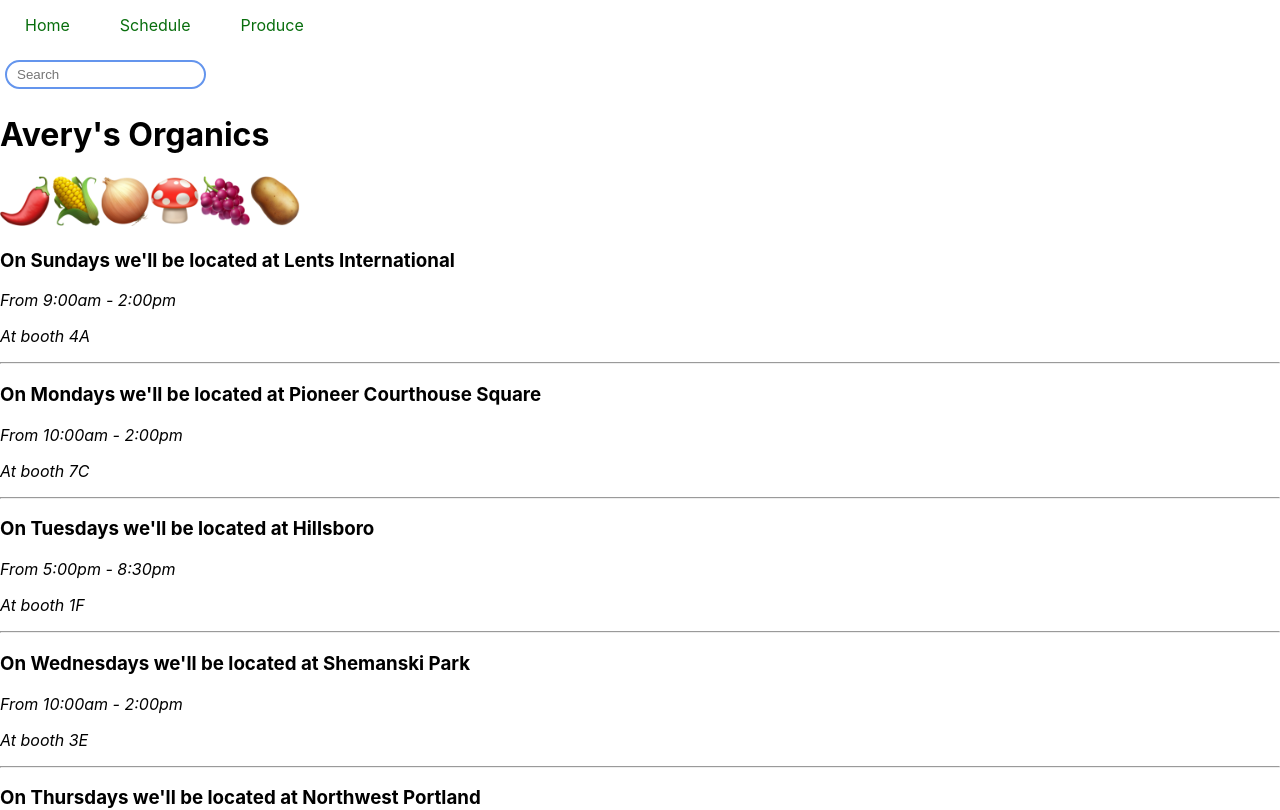
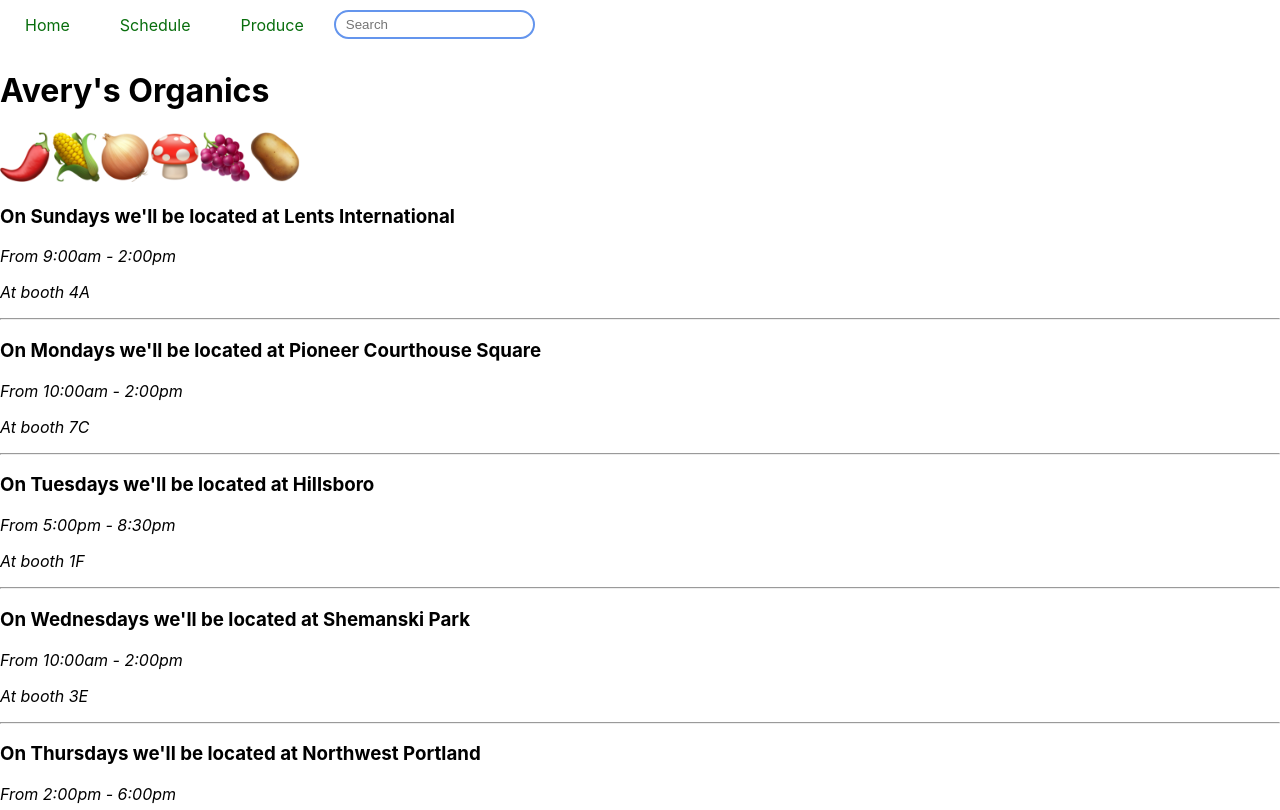
Before and after one commit to johnwhittenstudio/avery-organics-market, a React (Create React App) app: page / in a window 1280 px wide. Shown: the top 810 px of the page. Built offline with nearby package versions, Linux system fonts and the light colour scheme.

Commit message:
update styling

```diff
--- a/src/components/NavBar.js
+++ b/src/components/NavBar.js
@@ -7,11 +7,11 @@ function NavBar(props) {
       <a class="nav-navitem" href="">Home</a>
       <a class="nav-navitem" href="">Schedule</a>
       <a class="nav-navitem" href="">Produce</a>
-      </div>
-      <div id="nav-space">
-        <form id="nav-search">
-          <input id="nav-input" type="text" placeholder="Search"></input>
-        </form>
+        <div id="nav-space">
+          <form id="nav-search">
+            <input id="nav-input" type="text" placeholder="Search"></input>
+          </form>
+        </div>
       </div>
     </React.Fragment>
   )
```
